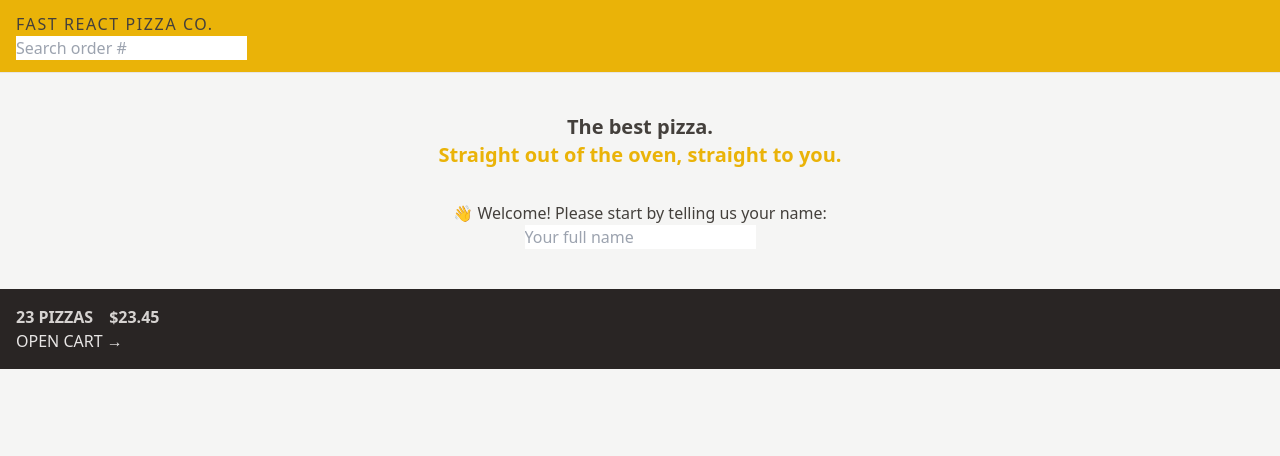
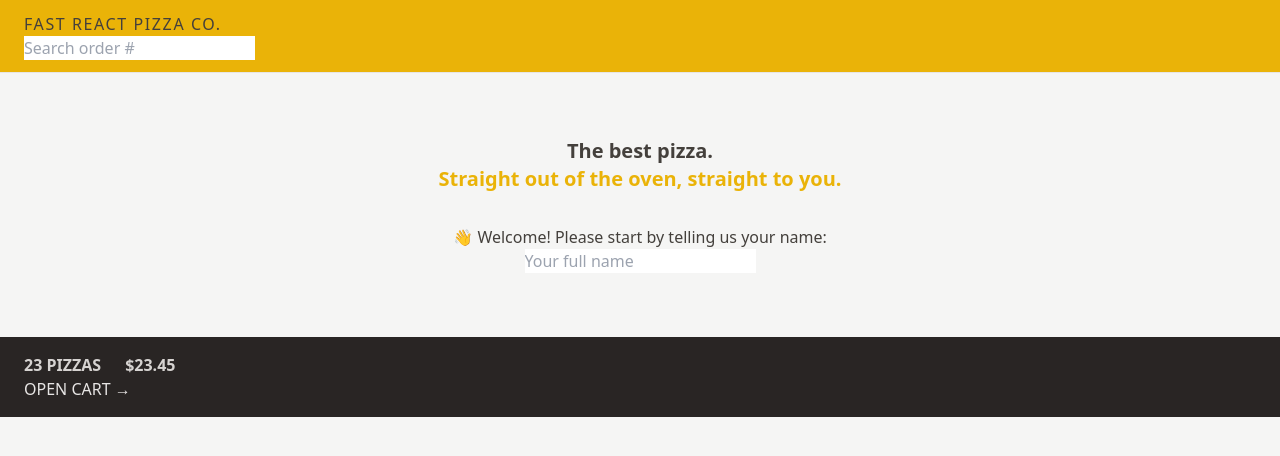
Before and after one commit to platisam/Fast_React_Pizza_Co., a React (Vite) app: page / in a window 1280 px wide. Shown: the top 456 px of the page. Built offline with nearby package versions, Linux system fonts and the light colour scheme.

Commit message:
adding responsive design using tailwind

```diff
--- a/src/features/cart/CartOverview.jsx
+++ b/src/features/cart/CartOverview.jsx
@@ -2,8 +2,8 @@
 
 function CartOverview() {
   return (
-    <div className="bg-stone-800 uppercase text-stone-200 p-4">
-      <p className="font-semibold text-stone-300 space-x-4">
+    <div className="bg-stone-800 uppercase text-stone-200 px-4 py-4 sm:px-6">
+      <p className="font-semibold text-stone-300 space-x-4 sm:space-x-6">
         <span>23 pizzas</span>
         <span>$23.45</span>
       </p>
--- a/src/ui/Header.jsx
+++ b/src/ui/Header.jsx
@@ -4,7 +4,7 @@
 
 const Header = () => {
   return (
-    <header className="bg-yellow-500 uppercase px-4 py-3 border-b border-stone-200">
+    <header className="bg-yellow-500 uppercase px-4 py-3 border-b border-stone-200 sm:px-6">
       <Link to="/" className="tracking-widest">Fast React Pizza Co.</Link>
 
       <SearchOrder />
--- a/src/ui/Home.jsx
+++ b/src/ui/Home.jsx
@@ -2,7 +2,7 @@
 
 function Home() {
   return (
-    <div className='my-10 text-center'>
+    <div className="my-10 sm:my-16 text-center">
       <h1 className="text-xl font-semibold text-center mb-8">
         The best pizza.
         <br />
```
